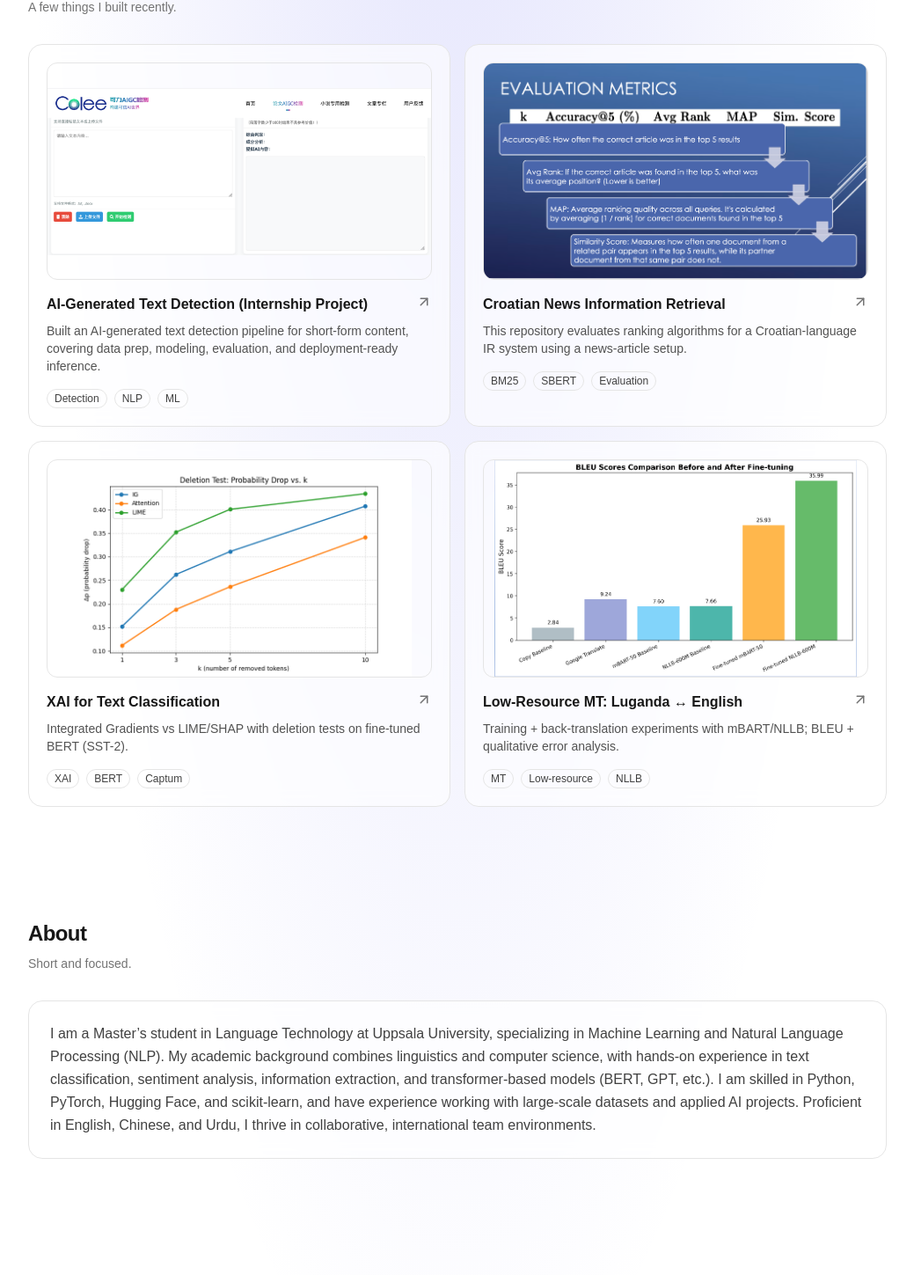
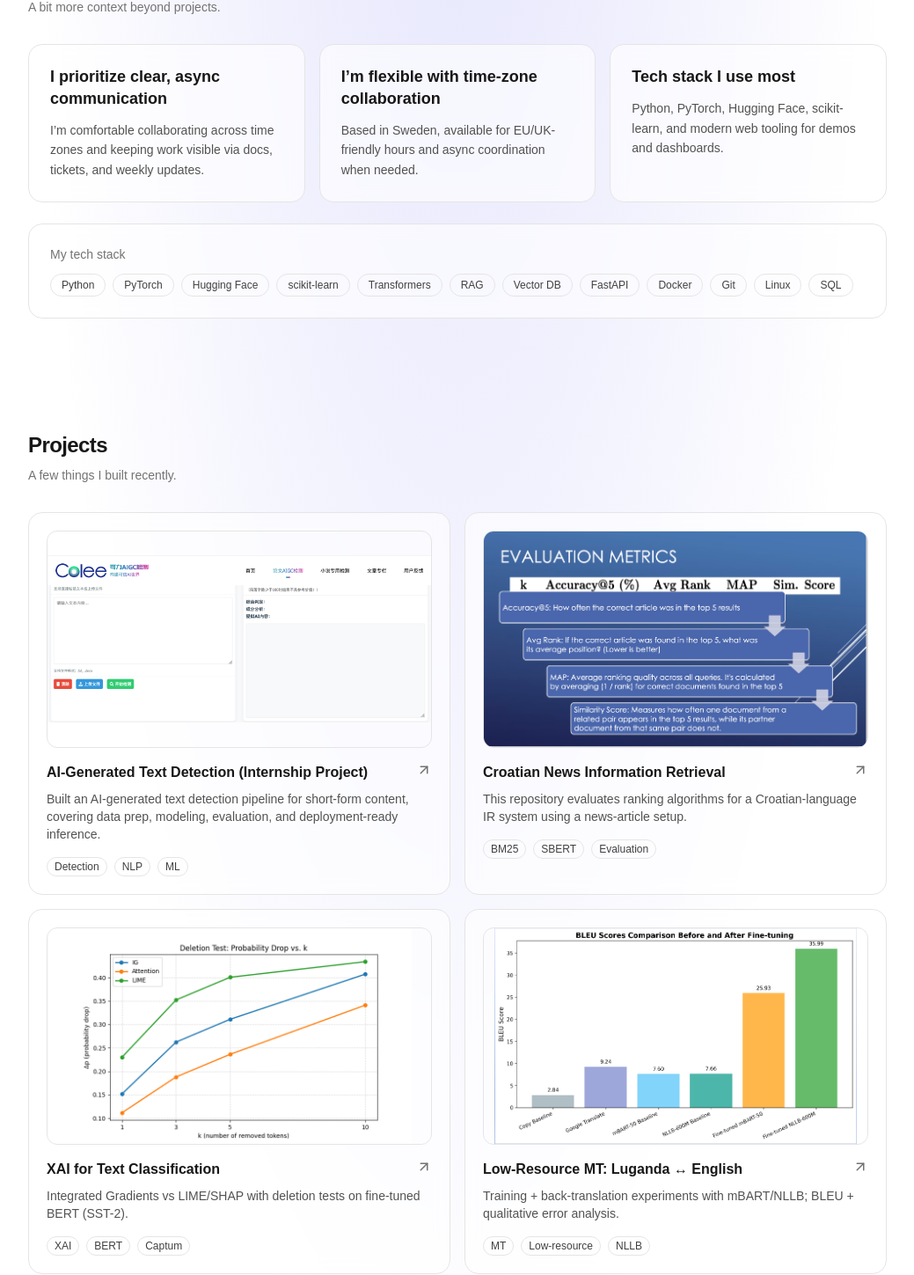
Before and after one commit to 0x0checo/MyWebsite, a Next.js app: page / in a window 1280 px wide. Shown: the part 552-2001 px from the top of the page at 88% size, without its empty margins (120-1159 px from the left). Built offline with nearby package versions, Linux system fonts and the light colour scheme.

Commit message:
change order

```diff
--- a/src/app/page.tsx
+++ b/src/app/page.tsx
@@ -14,9 +14,9 @@ export default function Page() {
 
       <main className="relative">
         <Hero />
+        <Highlights />
         <Projects />
-        <About />
-	<Highlights />
+	<About />
         <Contact />
 
         <footer className="py-10">
```
